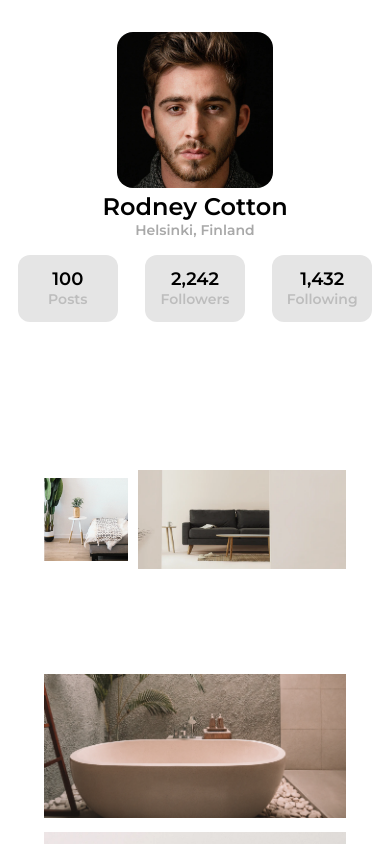
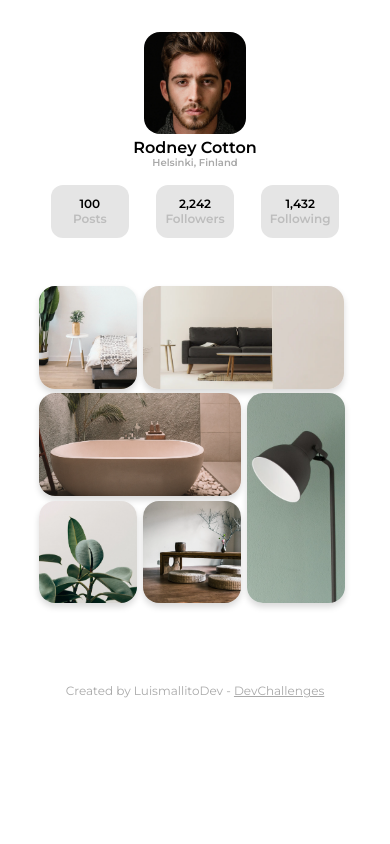
Before and after one commit to LuismallitoDev/Gallery-Challenge, a plain HTML site: page index.html in a window 390 px wide. Drawn offline with Linux system fonts and the light colour scheme.

Commit message:
Almost Finished :)

```diff
--- a/index.html
+++ b/index.html
@@ -33,24 +33,12 @@
           </div>
         </div>
         <div class="photos">
-          <div class="col1">
-            <img src="assets/photo1.png" alt="Photo 1">
-            <img src="assets/photo2.png" alt="Photo 2">
-          </div>
-          <div class="col2">
-            <div class="col2-left">
-              <div class="col2-left-top">
-                <img src="assets/photo3.png" alt="">
-              </div>
-              <div class="col2-left-bottom">
-                <img src="assets/photo5.png" alt="">
-                <img src="assets/photo6.png" alt="">
-              </div>
-            </div>
-            <div class="col2-right">
-              <img src="assets/photo4.png" alt="">
-            </div>
-          </div>
+          <div class="photo"><img src="assets/photo1.png" class="grid-photo" alt="Photo 1" /></div>
+          <div class="photo"><img src="assets/photo2.png" class="grid-photo" alt="Photo 1" /></div>
+          <div class="photo"><img src="assets/photo3.png" class="grid-photo" alt="Photo 1" /></div>
+          <div class="photo"><img src="assets/photo4.png" class="grid-photo" alt="Photo 1" /></div>
+          <div class="photo"><img src="assets/photo5.png" class="grid-photo" alt="Photo 1" /></div>
+          <div class="photo"><img src="assets/photo6.png" class="grid-photo" alt="Photo 1" /></div>
         </div>
       </main>
       <footer>
@@ -64,7 +52,7 @@
         <a
           href="https://legacy.devchallenges.io/challenges/gcbWLxG6wdennelX7b8I"
           target="_blank"
-          >DevChallenge</a
+          >DevChallenges</a
         >
       </footer>
     </div>
--- a/main.js
+++ b/main.js
@@ -0,0 +1,8 @@
+const images = document.querySelectorAll(".photo");
+
+images.forEach(img=>{
+
+    img.addEventListener("click", ()=>{
+        img.classList.toggle("active")
+    })
+})
--- a/style.css
+++ b/style.css
@@ -18,6 +18,7 @@ main {
   display: flex;
   flex-direction: column;
   align-items: center;
+  justify-content: center;
 }
 .profile {
   display: flex;
@@ -55,8 +56,9 @@ main {
   flex-direction: column;
   background-color: #e5e5e5;
   width: 100px;
-  height: 67px;
+  height: fit-content;
   border-radius: 12px;
+  padding: 1em;
   margin: 0 0.85em;
 }
 .profile-stats > div span:first-child {
@@ -76,27 +78,116 @@ main {
 }
 .photos {
   width: 100%;
-  display: flex;
-  flex-direction: column;
-  justify-content: center;
-  align-items: center;
+  max-width: 1000px;
+  height: 100%;
+  display: grid;
+  grid-template-columns: repeat(3, 1fr);
+  grid-template-rows: repeat(3, 1fr);
+  gap: 1.5% 2%;
 }
 .photos img {
-  max-width: 100%;
+  width: 100%;
   height: 100%;
-  object-fit: contain;
-  padding: 5px;
+  object-fit: cover;
+  border-radius: 1em;
+  box-shadow: 0px 4px 6px 0px #00000026;
+  cursor: pointer;
 }
-.col1 {
-  display: flex;
-  flex-direction: row;
-  height: 299px;
+.photos div:nth-child(1) {
+  grid-row: 1/2;
+  grid-column: 1/2;
 }
-.col1 img:first-child {
-  width: 30%;
-  max-width: 299px;
-  max-height: 299px;
+.active{
+  position: fixed ;
+  top: 50%;
+  left: 50%;
+  width: 50%;
+  object-fit: cover;
+  max-height: 75%;
+  max-width: 1000px;
+  transform: translate(-50%,-50%);
 }
-.col1 img:last-child {
-  width: 70%;
+.photos div:nth-child(2) {
+  grid-row: 1/2;
+  grid-column: 2/ 5;
+  margin-right: 3.25%;
 }
+.photos div:nth-child(3) {
+  grid-row: 2/3;
+  grid-column: 1/ 3;
+}
+.photos div:nth-child(4) {
+  grid-row: 2/4;
+  grid-column: 3/4;
+}
+.photos div:nth-child(5) {
+  grid-row: 3/4;
+  grid-column: 1/2;
+}
+
+.photos div:nth-child(6) {
+  grid-row: 3/4;
+  grid-column: 2/3;
+}
+footer {
+  padding: 80px 0 10px 0;
+  font-family: "Montserrat", sans-serif;
+  color: #a9a9a9;
+}
+footer a {
+  color: #a9a9a9;
+  &:first-child {
+    text-decoration: none;
+  }
+}
+
+@media (max-width: 420px) {
+  .profile img {
+    width: 101.76px;
+    height: 101.76px;
+    border-radius: 16px;
+  }
+
+  .profile-name p {
+    &:first-child {
+      font-family: "Montserrat", sans-serif;
+      font-size: 1em;
+      font-weight: 600;
+      text-align: center;
+    }
+    &:last-child {
+      font-family: "Montserrat", sans-serif;
+      font-size: 10px;
+      font-weight: 600;
+      line-height: 12.19px;
+      text-align: center;
+    }
+  }
+  .profile-stats{
+    justify-content: space-around;
+  }
+  .profile-stats > div {
+    width: 78px;
+    padding: 0.75em;
+  }
+  .profile-stats > div span {
+    &:first-child {
+      font-family: "Montserrat", sans-serif;
+      font-size: 12px;
+      font-weight: 600;
+      line-height: 14.63px;
+      text-align: center;
+    }
+    &:last-child {
+      font-family: "Montserrat", sans-serif;
+      font-size: 12px;
+      font-weight: 600;
+      line-height: 14.63px;
+      text-align: center;
+    }
+  }
+  footer {
+    font-size: 12px;
+
+  }
+}
```
